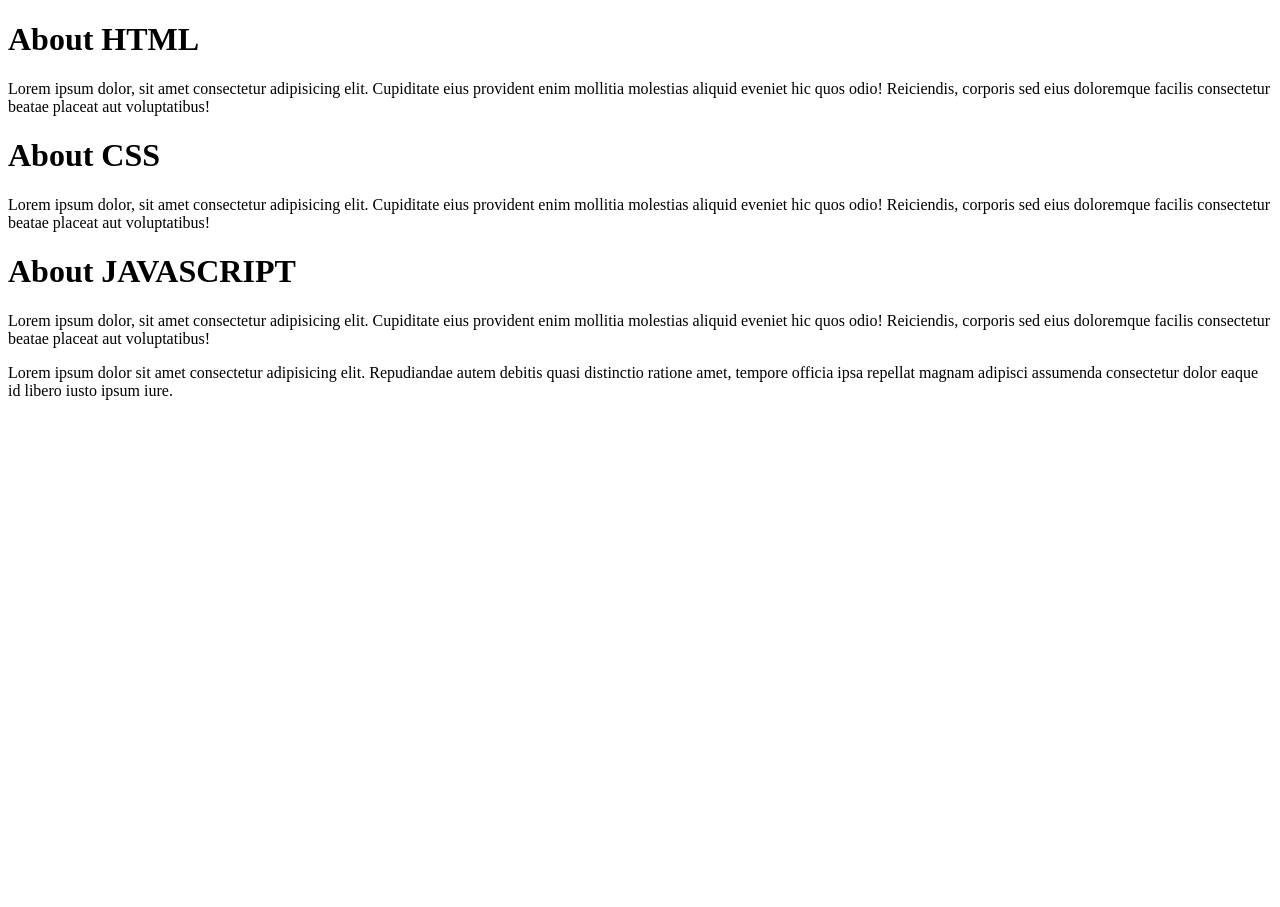
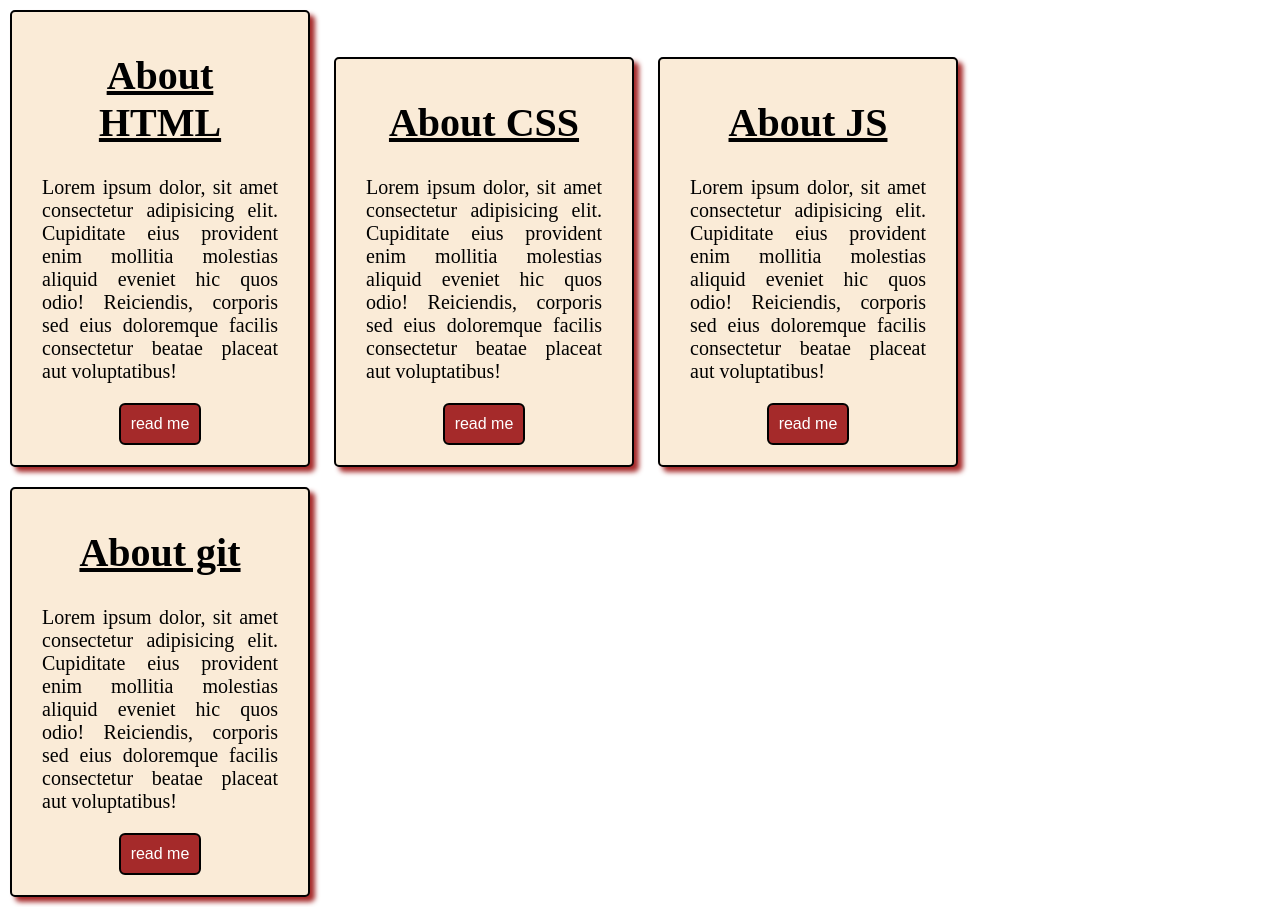
Before and after one commit to siam114/my-first-github-report, a plain HTML site: page index.html in a window 1280 px wide. Before the commit the page ends 800 px from the top, so only its background shows below. Drawn offline with Linux system fonts and the light colour scheme.

Commit message:
first commit

```diff
--- a/index.html
+++ b/index.html
@@ -4,21 +4,31 @@
     <meta charset="UTF-8">
     <meta name="viewport" content="width=device-width, initial-scale=1.0">
     <title>my first github report</title>
+    <link rel="stylesheet" href="style.css">
+    <link rel="shortcut icon" href="https://img.icons8.com/?size=48&id=20909&format=png" type="image/x-icon">
 </head>
 <body>
-    <div>
+    <div class="blog">
         <h1>About HTML</h1>
          <p>Lorem ipsum dolor, sit amet consectetur adipisicing elit. Cupiditate eius provident enim mollitia molestias aliquid eveniet hic quos odio! Reiciendis, corporis sed eius doloremque facilis consectetur beatae placeat aut voluptatibus!</p>
+         <div class="parent"><button class="btn">read me</button></div>
     </div>
-    <div>
+    <div class="blog">
         <h1>About CSS</h1>
          <p>Lorem ipsum dolor, sit amet consectetur adipisicing elit. Cupiditate eius provident enim mollitia molestias aliquid eveniet hic quos odio! Reiciendis, corporis sed eius doloremque facilis consectetur beatae placeat aut voluptatibus!</p>
+         <div class="parent"><button class="btn">read me</button></div>
     </div>
-    <div>
-        <h1>About JAVASCRIPT</h1>
-         <p>Lorem ipsum dolor, sit amet consectetur adipisicing elit. Cupiditate eius provident enim mollitia molestias aliquid eveniet hic quos odio! Reiciendis, corporis sed eius doloremque facilis consectetur beatae placeat aut voluptatibus!</p>
+    <div class="blog">
+        <h1>About JS</h1>
+         <p>Lorem ipsum dolor, sit amet consectetur adipisicing elit. Cupiditate eius provident enim mollitia molestias aliquid eveniet hic quos odio! Reiciendis, corporis sed eius doloremque facilis consectetur beatae placeat aut voluptatibus! </p>
+         <div class="parent"><button class="btn">read me</button></div>
     </div>
-   <p>Lorem ipsum dolor sit amet consectetur adipisicing elit. Repudiandae autem debitis quasi distinctio ratione amet, tempore officia ipsa repellat magnam adipisci assumenda consectetur dolor eaque id libero iusto ipsum iure.</p>
+    <div class="blog">
+        <h1>About git</h1>
+         <p>Lorem ipsum dolor, sit amet consectetur adipisicing elit. Cupiditate eius provident enim mollitia molestias aliquid eveniet hic quos odio! Reiciendis, corporis sed eius doloremque facilis consectetur beatae placeat aut voluptatibus! </p>
+         <div class="parent"><button class="btn">read me</button></div>
+    </div>
+
 
 
 </body>
--- /dev/null
+++ b/style.css
@@ -0,0 +1,42 @@
+*{
+    margin: 0px;
+    padding: 0px;
+}
+h1{
+    margin-top: 10px;
+    padding: 10px;
+    text-align: center;
+    text-decoration:underline;
+}
+p{
+    margin-top: 10px;
+    padding: 10px;
+    text-align: justify;
+}
+.blog{
+    margin: 10px;
+    padding: 20px;
+    color: black;
+    text-align: justify;
+    font-size: 20px;
+    font-family: 'Times New Roman', Times, serif;
+    font-style: normal;
+    background-color: antiquewhite;
+    border: 2px solid black;
+    border-radius: 5px;
+    box-shadow: 5px 5px 5px brown;
+    display: inline-block;
+    width: 20%;
+}
+.btn{
+    margin-top: 10px;
+    padding: 10px;
+    border: 2px solid black;
+    border-radius: 6px;
+    background-color:brown;
+    color: white;
+    font-size: medium;
+}
+.parent{
+    text-align: center;
+}
```
